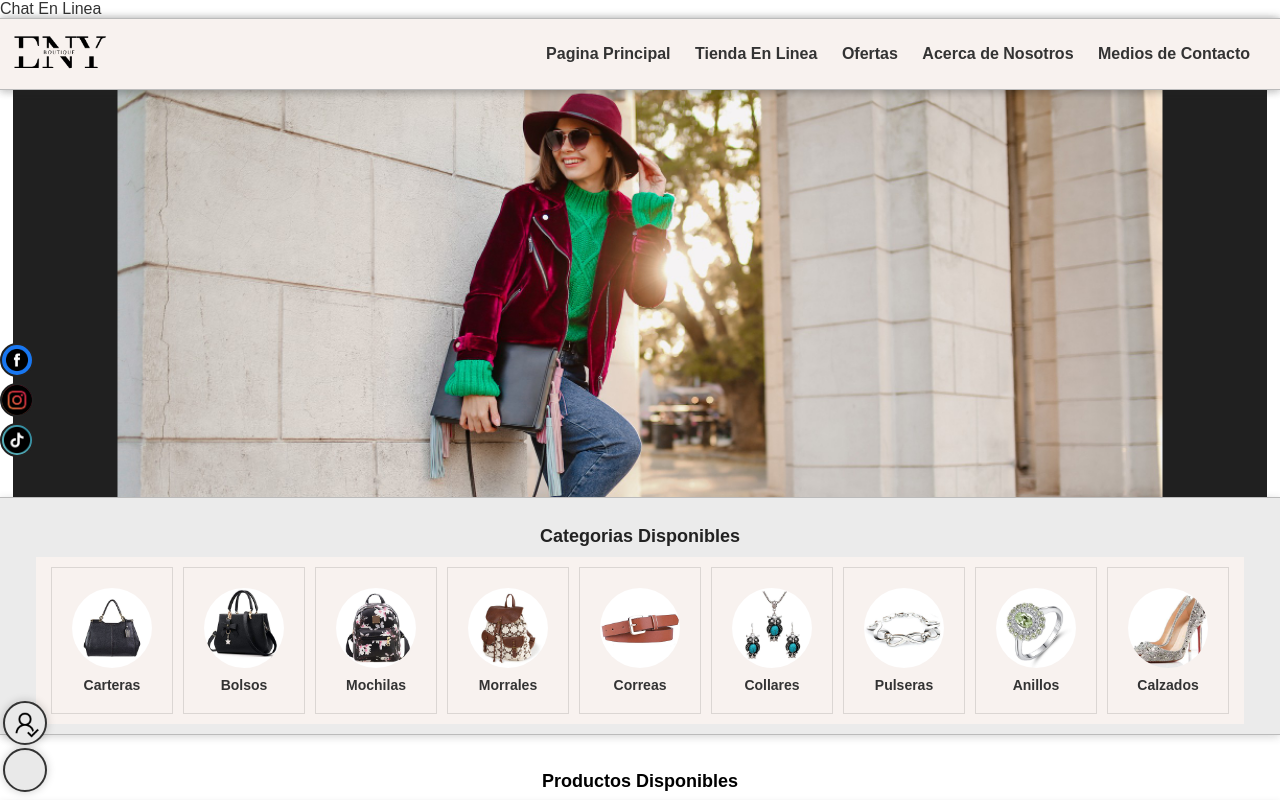
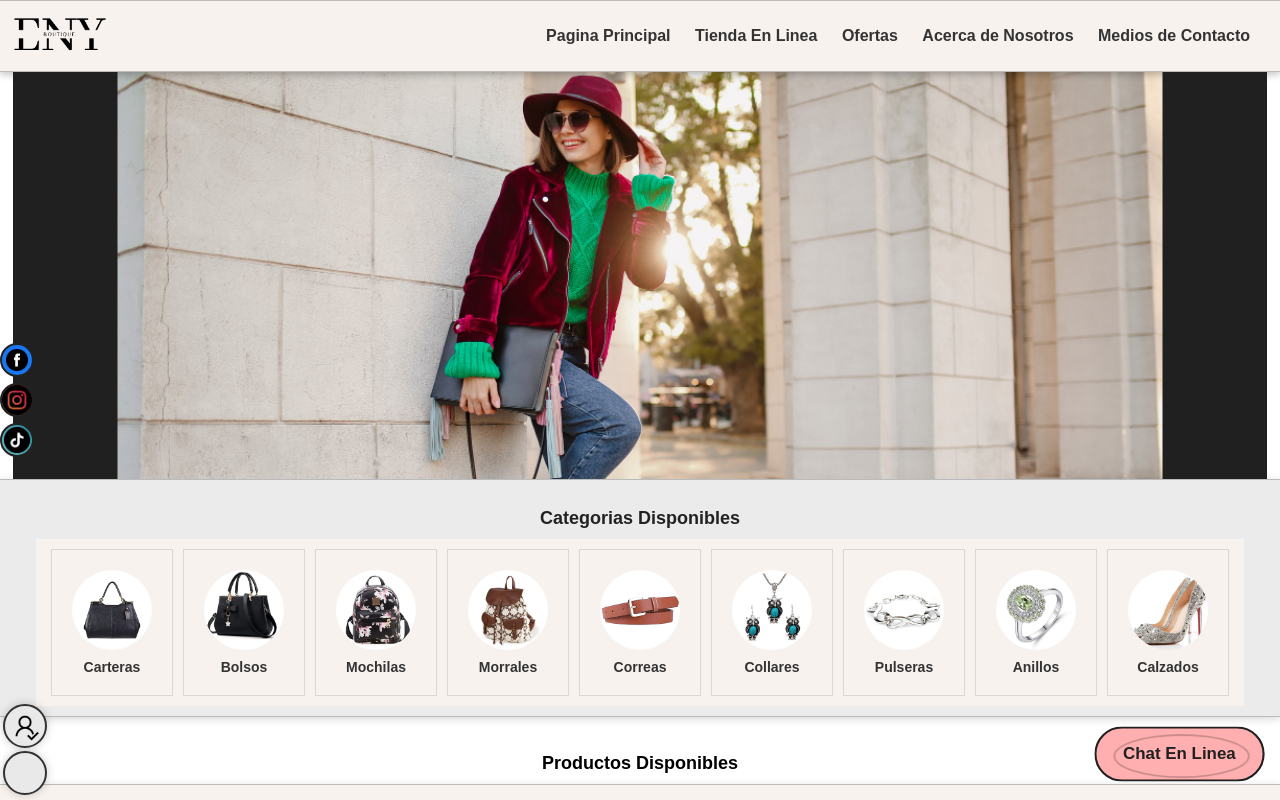
Before and after one commit to thealbert007/paginaweb, a plain HTML site: page index.html in a window 1280 px wide. Shown: the top 800 px of the page. Drawn offline with nearby package versions, Linux system fonts and the light colour scheme; a script that the page names is missing.

Commit message:
Update styles.css

```diff
--- a/styles.css
+++ b/styles.css
@@ -612,7 +612,7 @@ a {
 /*ESTILO DE BOTON FLOTANTE DE CESTA DE COMPRA*/
 .cart-button {
     position: fixed;
-    bottom: 8px;
+    bottom: 5px;
     left: 3px;
     transition: transform 0.3s, box-shadow 0.3s;
     z-index: 1000;
@@ -650,8 +650,8 @@ a {
     }
 
     .cart-icon {
-        width: 40px;
-        height: 40px;
+        width: 30px;
+        height: 30px;
         font-size: 16px;
     }
 }
@@ -659,7 +659,7 @@ a {
 /*ESTILO DE BOTON FLOTANTE DE USUARIO*/
 .user-button {
     position: fixed;
-    bottom: 55px;
+    bottom: 52px;
     left: 3px;
     transition: transform 0.3s, box-shadow 0.3s;
     z-index: 1000;
@@ -697,8 +697,8 @@ a {
     }
 
     .user-icon {
-        width: 40px;
-        height: 40px;
+        width: 30px;
+        height: 30px;
         font-size: 16px;
     }
 }
@@ -803,3 +803,51 @@ a {
     background: linear-gradient(45deg, #69c9d0, #2c88a0);
     border-color: #222222;
 }
+
+/*ESTILO DE BOTON FLOTANTE DE WHATSAPP*/
+.whatsapp-button {
+    position: fixed;
+    bottom: 20px;
+    right: 20px;
+    background-color: #ffafaf;
+    color: #202020;
+    font-weight: bold;
+    padding: 15px 25px;
+    border: none;
+    border-radius: 50px;
+    cursor: pointer;
+    transition: background-color 0.3s, transform 0.3s;
+    overflow: hidden;
+    border: 2px solid #202020;
+    z-index: 1000;
+}
+
+.whatsapp-button:hover {
+    background-color: #202020;
+    transform: scale(1.1);
+    color: #fff;
+}
+
+.radar {
+    position: absolute;
+    width: 100%;
+    height: 100%;
+    border: 2px double rgba(20, 20, 20, 0.7);
+    border-radius: 50%;
+    animation: radarAnimation 2s linear infinite;
+    top: 0;
+    left: 0;
+    transform-origin: center;
+    transform: scale(0.1);
+}
+
+@keyframes radarAnimation {
+    0% {
+        transform: scale(0.1);
+        opacity: 0.7;
+    }
+    100% {
+        transform: scale(1.5);
+        opacity: 0;
+    }
+}
```
